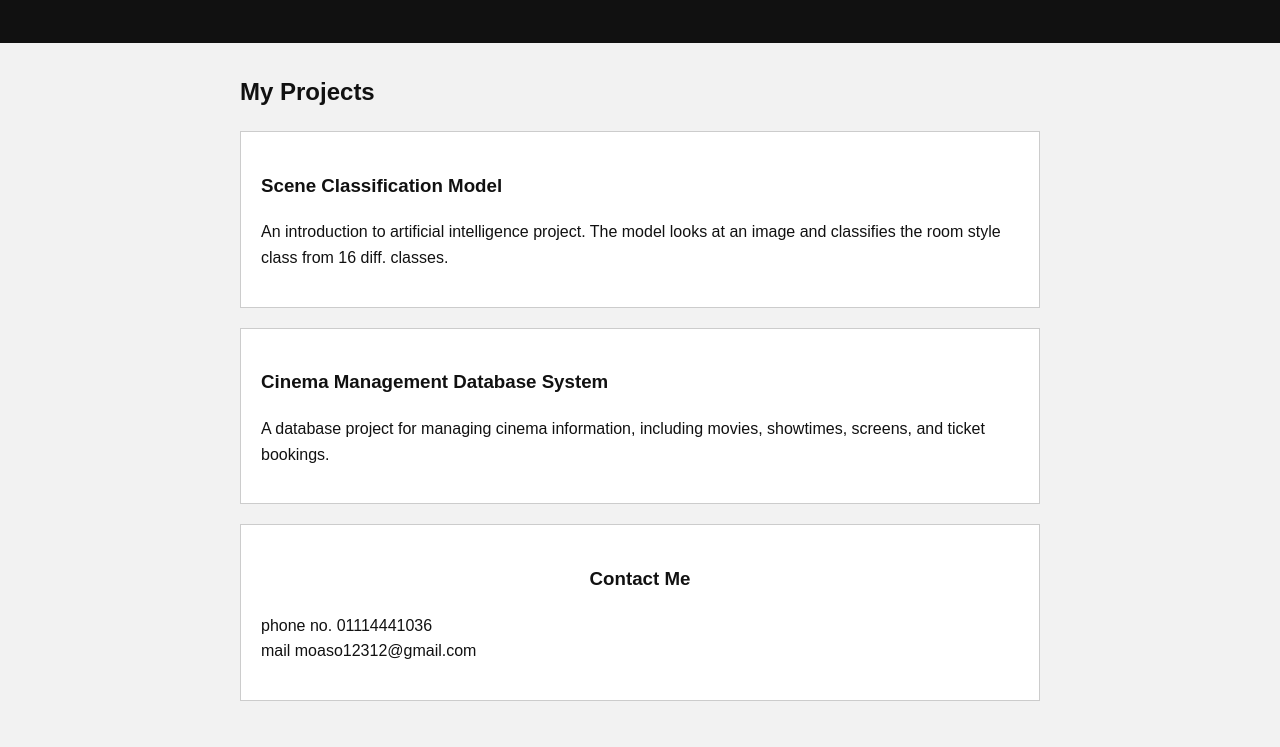
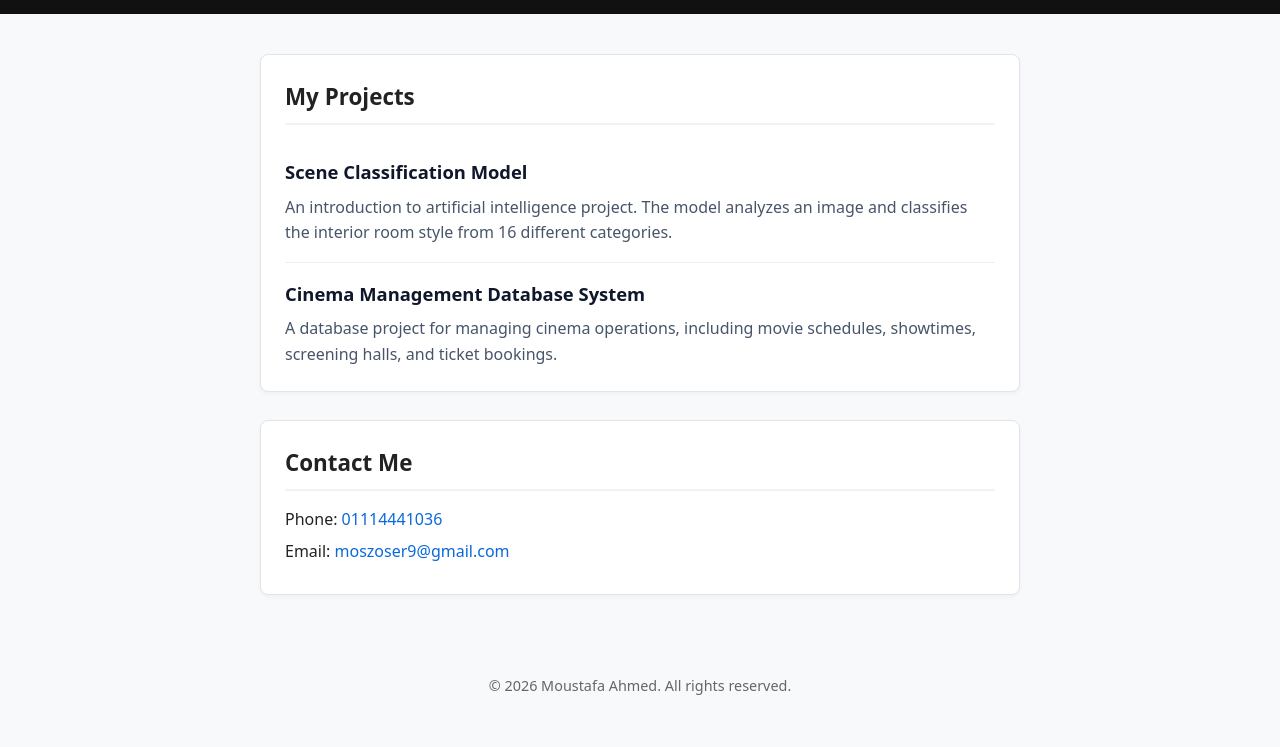
Before and after one commit to Top1mo/Fall26-WebDev, a plain HTML site: page Lab 2/Html Lab task/firstHTML.html in a window 1280 px wide. Shown: the part 153-900 px from the top of the page. Drawn offline with Linux system fonts and the light colour scheme.

Commit message:
refinements for the first lab task

```diff
--- a/Lab 2/Html Lab task/firstHTML.html
+++ b/Lab 2/Html Lab task/firstHTML.html
@@ -13,34 +13,39 @@
     </header>
 
     <main>
-        <bordertop><h2>My Projects</h2>
+        <!-- Projects Section -->
+        <section id="projects">
+            <h2>My Projects</h2>
 
-        <section>
-            <h3> Scene Classification Model</h3>
-            <p>
-                An introduction to artificial intelligence project. The model looks
-                at an image and classifies the room style class from 16 diff. classes.
-            </p>
+            <article class="project-card">
+                <h3>Scene Classification Model</h3>
+                <p>
+                    An introduction to artificial intelligence project. The model analyzes
+                    an image and classifies the interior room style from 16 different categories.
+                </p>
+            </article>
+
+            <article class="project-card">
+                <h3>Cinema Management Database System</h3>
+                <p>
+                    A database project for managing cinema operations, including movie schedules,
+                    showtimes, screening halls, and ticket bookings.
+                </p>
+            </article>
         </section>
 
-        <section>
-            <h3>Cinema Management Database System</h3>
-            <p>
-                A database project for managing cinema information, including movies,
-                showtimes, screens, and ticket bookings.
-            </p>
+        <!-- Contact Section -->
+        <section id="contact">
+            <h2>Contact Me</h2>
+            <address>
+                <p>Phone: <a href="tel:+201114441036">01114441036</a></p>
+                <p>Email: <a href="mailto:moszoser9@gmail.com">moszoser9@gmail.com</a></p>
+            </address>
         </section>
-<section>
-    <h3 style="text-align: center;"> Contact Me </h3>
-    <p>
-        phone no. 01114441036<br>
-        mail moaso12312@gmail.com
-    </p>
-</section>
     </main>
 
     <footer>
-        <p>© 2026 Moustafa Ahmed</p>
+        <p>&copy; 2026 Moustafa Ahmed. All rights reserved.</p>
     </footer>
 </body>
 </html>
--- a/Lab 2/Html Lab task/style.css
+++ b/Lab 2/Html Lab task/style.css
@@ -1,33 +1,102 @@
+/* Modern box-sizing reset */
+*,
+*::before,
+*::after {
+    box-sizing: border-box;
+}
+
 body {
     margin: 0;
-    background-color: #f2f2f2;
-    color: #111;
-    font-family: Arial, sans-serif;
+    background-color: #f7f9fa;
+    color: #222;
+    font-family: system-ui, -apple-system, BlinkMacSystemFont, "Segoe UI", Roboto, Arial, sans-serif;
     line-height: 1.6;
 }
 
 header {
-    padding: 30px;
+    padding: 40px 20px;
     background-color: #111;
-    color: white;
+    color: #fff;
     text-align: center;
+}
+
+header h1 {
+    margin: 0 0 8px 0;
+    font-size: 2rem;
+}
+
+header p {
+    margin: 0;
+    color: #aaa;
+    font-size: 1.1rem;
 }
 
 main {
     max-width: 800px;
-    margin: 30px auto;
+    margin: 40px auto;
     padding: 0 20px;
 }
 
 section {
-    margin: 20px 0;
-    padding: 20px;
-    background-color: white;
-    border: 1px solid #ccc;
+    margin-bottom: 28px;
+    padding: 24px;
+    background-color: #fff;
+    border: 1px solid #e1e4e8;
+    border-radius: 8px;
+    box-shadow: 0 2px 4px rgba(0, 0, 0, 0.04);
+}
+
+section h2 {
+    margin-top: 0;
+    margin-bottom: 16px;
+    padding-bottom: 8px;
+    font-size: 1.4rem;
+    border-bottom: 2px solid #f0f2f5;
+}
+
+/* Individual project cards inside #projects */
+.project-card {
+    padding: 16px 0;
+    border-bottom: 1px solid #edf0f2;
+}
+
+.project-card:last-child {
+    padding-bottom: 0;
+    border-bottom: none;
+}
+
+.project-card h3 {
+    margin: 0 0 8px 0;
+    font-size: 1.15rem;
+    color: #0f172a;
+}
+
+.project-card p {
+    margin: 0;
+    color: #475569;
+}
+
+/* Contact information and links */
+address {
+    font-style: normal;
+}
+
+address p {
+    margin: 6px 0;
+}
+
+a {
+    color: #0969da;
+    text-decoration: none;
+}
+
+a:hover {
+    text-decoration: underline;
 }
 
 footer {
-    padding: 15px;
-    color: #555;
+    padding: 24px 20px;
+    color: #666;
     text-align: center;
+    font-size: 0.9rem;
 }
```
